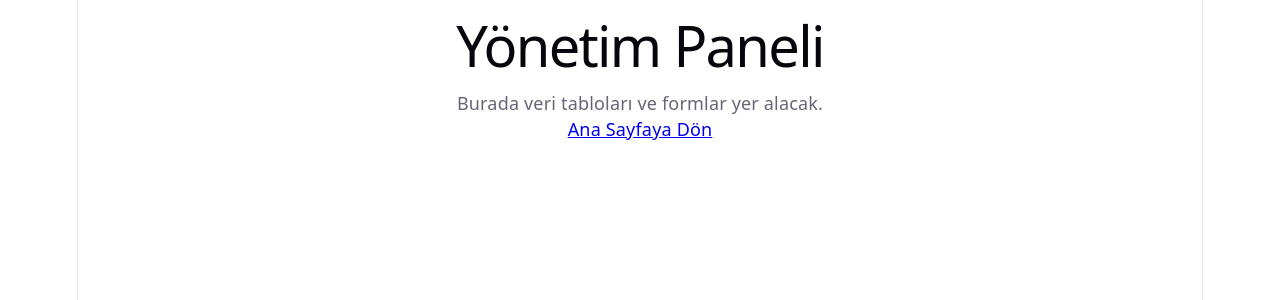
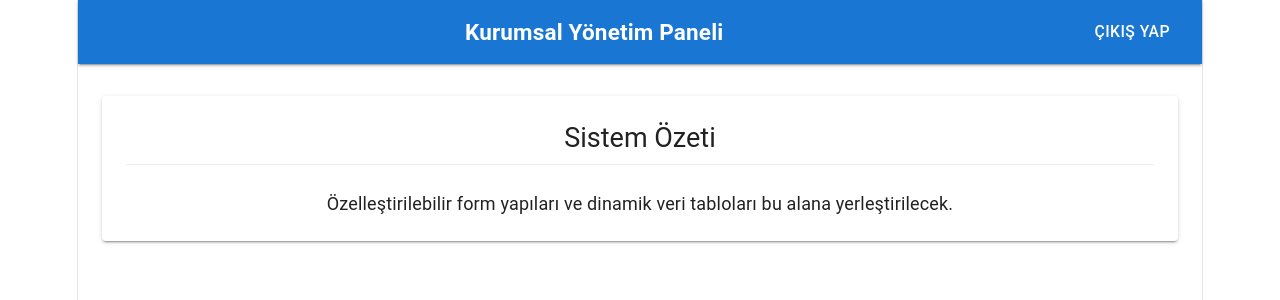
Before and after one commit to pythonmustafa/yeni, a React (Vite) app in the folder client/: page /dashboard in a window 1280 px wide. Shown: the top 300 px of the page. Built offline with nearby package versions, Linux system fonts and the light colour scheme.

Commit message:
ui eklendi

```diff
--- a/client/package.json
+++ b/client/package.json
@@ -10,6 +10,10 @@
     "preview": "vite preview"
   },
   "dependencies": {
+    "@emotion/react": "^11.14.0",
+    "@emotion/styled": "^11.14.1",
+    "@mui/icons-material": "^9.0.1",
+    "@mui/material": "^9.0.1",
     "react": "^19.2.6",
     "react-dom": "^19.2.6",
     "react-router-dom": "^7.16.0"
--- a/client/src/pages/Dashboard.jsx
+++ b/client/src/pages/Dashboard.jsx
@@ -1,12 +1,35 @@
 import React from 'react';
-import { Link } from 'react-router-dom';
+import { AppBar, Toolbar, Typography, Button, Container, Paper, Box } from '@mui/material';
+import { useNavigate } from 'react-router-dom';
 
 export default function Dashboard() {
+  const navigate = useNavigate();
+
   return (
-    <div>
-      <h1>Yönetim Paneli</h1>
-      <p>Burada veri tabloları ve formlar yer alacak.</p>
-      <Link to="/">Ana Sayfaya Dön</Link>
-    </div>
+    <Box sx={{ flexGrow: 1 }}>
+      {/* Üst Navigasyon Menüsü */}
+      <AppBar position="static" color="primary" elevation={2}>
+        <Toolbar>
+          <Typography variant="h6" component="div" sx={{ flexGrow: 1, fontWeight: 'bold' }}>
+            Kurumsal Yönetim Paneli
+          </Typography>
+          <Button color="inherit" onClick={() => navigate('/')}>
+            Çıkış Yap
+          </Button>
+        </Toolbar>
+      </AppBar>
+
+      {/* Ana İçerik Alanı */}
+      <Container maxWidth="lg" sx={{ mt: 4, mb: 4 }}>
+        <Paper elevation={2} sx={{ p: 3, display: 'flex', flexDirection: 'column' }}>
+          <Typography variant="h5" gutterBottom sx={{ borderBottom: '1px solid #eee', pb: 1 }}>
+            Sistem Özeti
+          </Typography>
+          <Typography variant="body1" color="text.secondary" sx={{ mt: 2 }}>
+            Özelleştirilebilir form yapıları ve dinamik veri tabloları bu alana yerleştirilecek.
+          </Typography>
+        </Paper>
+      </Container>
+    </Box>
   );
 }
--- a/client/src/pages/Home.jsx
+++ b/client/src/pages/Home.jsx
@@ -1,12 +1,39 @@
 import React from 'react';
-import { Link } from 'react-router-dom';
+import { Box, Typography, Button, Container, Paper } from '@mui/material';
+import { useNavigate } from 'react-router-dom';
+import LockOutlinedIcon from '@mui/icons-material/LockOutlined';
 
 export default function Home() {
+  const navigate = useNavigate();
+
   return (
-    <div>
-      <h1>Ana Sayfa</h1>
-      <p>Sisteme hoş geldiniz.</p>
-      <Link to="/dashboard">Yönetim Paneline Git</Link>
-    </div>
+    <Container component="main" maxWidth="xs">
+      <Box
+        sx={{
+          marginTop: 8,
+          display: 'flex',
+          flexDirection: 'column',
+          alignItems: 'center',
+        }}
+      >
+        <Paper elevation={3} sx={{ p: 4, display: 'flex', flexDirection: 'column', alignItems: 'center', width: '100%' }}>
+          <LockOutlinedIcon color="primary" sx={{ fontSize: 40, mb: 1 }} />
+          <Typography component="h1" variant="h5" gutterBottom>
+            Sisteme Giriş
+          </Typography>
+          <Typography variant="body2" color="text.secondary" align="center" sx={{ mb: 3 }}>
+            Lütfen yönetim paneline erişmek için devam edin.
+          </Typography>
+          <Button
+            fullWidth
+            variant="contained"
+            size="large"
+            onClick={() => navigate('/dashboard')}
+          >
+            Panele Giriş Yap
+          </Button>
+        </Paper>
+      </Box>
+    </Container>
   );
 }
```
Also changed, not shown: 1 other file (tests, documents, lock files or other folders).
